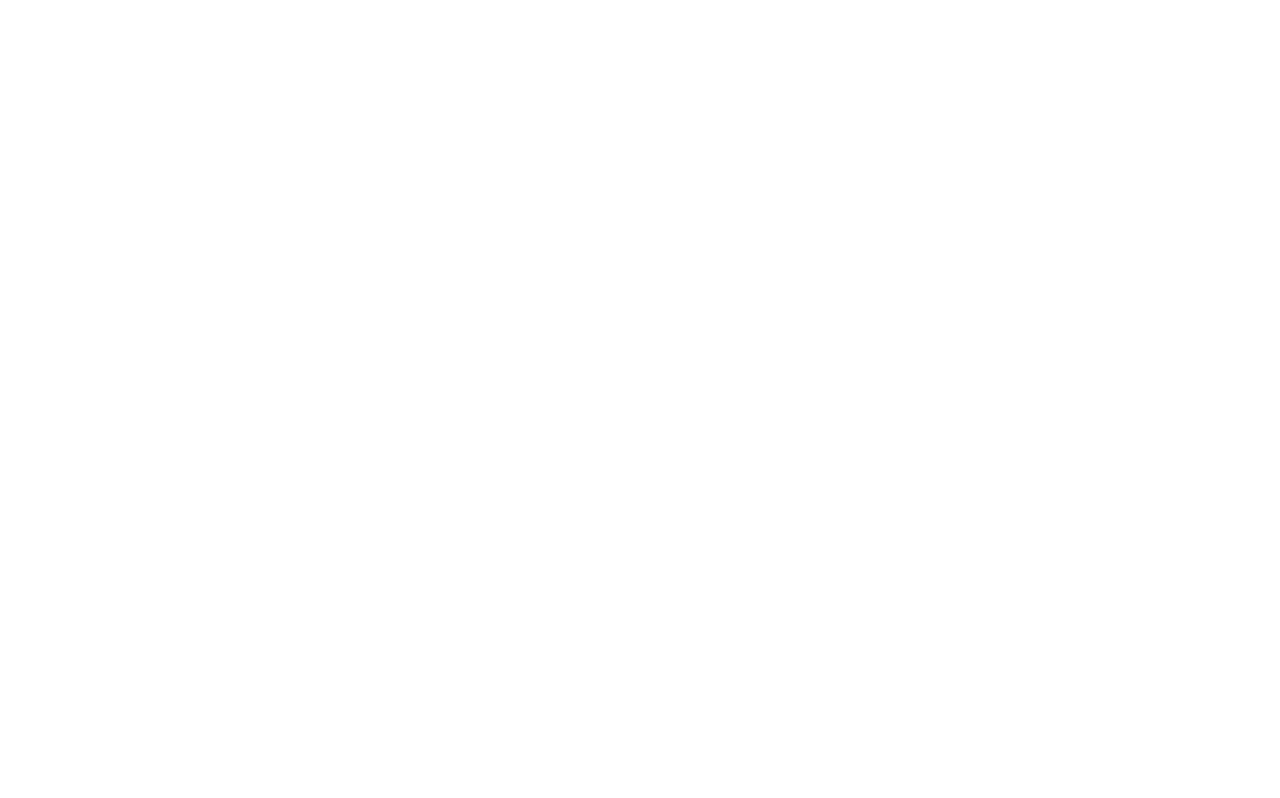
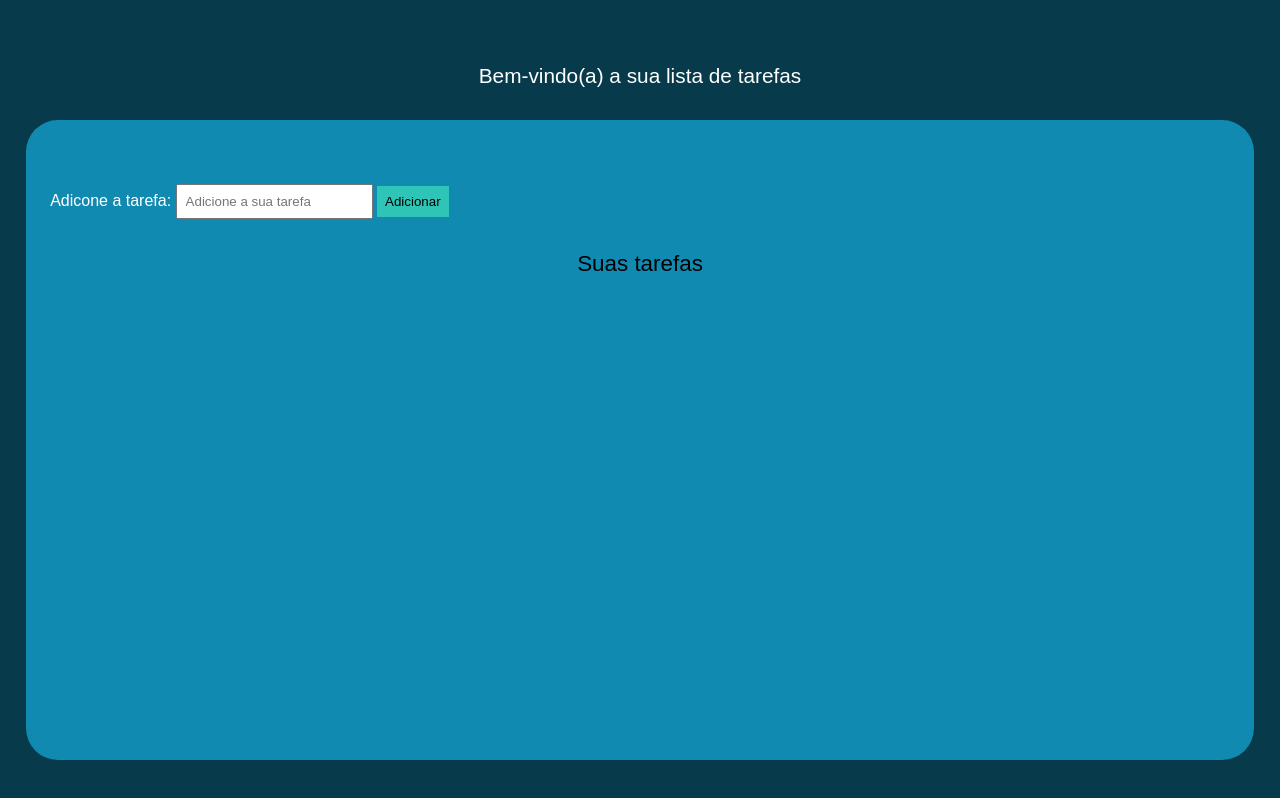
Before and after one commit to LucasMachadoDev/todo-list, a plain HTML site: page index.html in a window 1280 px wide. Drawn offline with Linux system fonts and the light colour scheme; a web font is replaced by a local one.

Commit message:
Adiciona opção de adicionar e remover item

```diff
--- a/css/style.css
+++ b/css/style.css
@@ -0,0 +1,123 @@
+* {
+    margin: 0;
+    padding: 0;
+    box-sizing: border-box;
+    font-family: 'Murecho', sans-serif;
+}
+
+:root {
+    /* CSS HEX */
+    --rich-black-fogra-29: #011627ff;
+    --baby-powder: #fdfffcff;
+    --tiffany-blue: #2ec4b6ff;
+    --rose-madder: #e71d36ff;
+    --orange-peel: #ff9f1cff;
+
+    /* CSS HEX */
+    --paradise-pink: #ef476fff;
+    --orange-yellow-crayola: #ffd166ff;
+    --caribbean-green: #06d6a0ff;
+    --blue-ncs: #118ab2ff;
+    --midnight-green-eagle-green: #073b4cff;
+
+}
+
+html, body {
+    background-color: var(--midnight-green-eagle-green);
+}
+
+.Grid {
+    display: grid;
+}
+
+.Container {
+    margin: 0 auto;
+    place-items: center;
+    height: 100vh;
+    padding: 4rem 2%;
+}
+
+.List--title {
+    color: #fff;
+    font-weight: 500;
+    font-size: 1.3rem;
+    align-self: flex-start;
+    margin-bottom: 2rem;
+}
+
+.input--field {
+    margin: 2rem 0;
+    border-radius: 2rem;
+    align-self: center;
+    width: 100%;
+}
+
+.input--title {
+    font-weight: 500;
+    color: #fff;
+}
+
+.input--task {
+    padding: .5rem;
+}
+
+.List--wrapper {
+    background-color: var(--blue-ncs);
+    height: 80vh;
+    width: 100%;
+    margin: 0 auto;
+    padding: 2rem 2%;
+    border-radius: 2rem;
+    display: flex;
+    align-items: flex-start;
+    flex-direction: column;
+}
+
+.Task--wrapper {
+    width: 100%;
+    text-align: center;
+    margin-top: 2rem;
+}
+
+.List--subtitle {
+    align-self: center;
+    font-size: 1.4rem;
+    font-weight: 500;
+}
+
+.Task--single {
+    align-self: center;
+    background-color: var(--orange-yellow-crayola);
+    padding: .5rem 2rem;
+    margin: 1rem 0;
+    width: 100%;
+    display: flex;
+    align-items: center;
+    justify-content: space-between;
+}
+
+.Task--title {
+    font-size: 1rem;
+    font-weight: 400;
+}
+
+.btn {
+    padding: .5rem;
+    border: 0;
+    font-weight: 400;
+    cursor: pointer;
+    transition: filter .5s, color .5s;
+}
+
+.btn:hover {
+    filter: brightness(.9);
+    color: var(--baby-powder);
+}
+
+.edit {
+    background-color: var(--tiffany-blue);
+}
+
+.delete {
+    background-color: var(--paradise-pink);
+}
--- a/index.html
+++ b/index.html
@@ -10,6 +10,12 @@
         <title>TODO list</title>
         <meta name="description" content="Um app de lista de tarefas com opção de adcionar, editar, e deletar tarefas">
         <meta name="viewport" content="width=device-width, initial-scale=1">
+
+        <!--=================== GOOGLE FONTS ===================-->
+        <link rel="preconnect" href="https://fonts.googleapis.com">
+        <link rel="preconnect" href="https://fonts.gstatic.com" crossorigin>
+        <link href="https://fonts.googleapis.com/css2?family=Murecho:wght@300;400;500;700&display=swap" rel="stylesheet">
+
         <!--=================== MYCSS ===================-->
         <link rel="stylesheet" href="./css/style.css">
 
@@ -18,7 +24,24 @@
     </head>
     <body>
 
+        <section class="List--todo">
+            <div class="Container Grid">
+                <h2 class="List--title">Bem-vindo(a) a sua lista de tarefas</h2>
 
+                <div class="List--wrapper">
+                    <div class="input--field">
+                        <label for="task" class="input--title">Adicone a tarefa: </label>
+                        <input id="task" class="input--task" type="text" placeholder="Adicione a sua tarefa">
+                        <button id="taskAdd" class="btn edit">Adicionar</button>
+                    </div>
+
+                    <h2 class="List--subtitle"> Suas tarefas</h2>
+                    <div class="Task--wrapper">
+
+                    </div>
+                </div>
+            </div> <!-- Container -->
+        </section> <!-- List--todo -->
 
     </body>
 </html>
--- a/js/script.js
+++ b/js/script.js
@@ -0,0 +1,28 @@
+const input = document.querySelector('#task'),
+        btn = document.querySelector('#taskAdd'),
+        container = document.querySelector('.List--wrapper'),
+        task = document.querySelector('.Task--wrapper'),
+        edit = document.querySelector('.edit'),
+        remove = document.querySelector('.delete');
+
+btn.addEventListener('click', () => {
+    if(input.value != '') {
+        container.style.overflowY = 'scroll'
+        task.innerHTML += `
+            <div class="Task--single">
+                <span class="Task--title">${input.value}</span>
+                <div class="Buttons--group">
+                    <button class="btn edit" onClick="editTask()">Editar</button>
+                    <button class="btn delete" onClick="removeTask()">Excluir</button>
+                </div>
+            </div>
+        `
+    } else {
+        alert('Insira uma tarefa no input')
+    }
+})
+
+function removeTask() {
+    let single = document.querySelector('.Task--single')
+    task.removeChild(single)
+}
```
